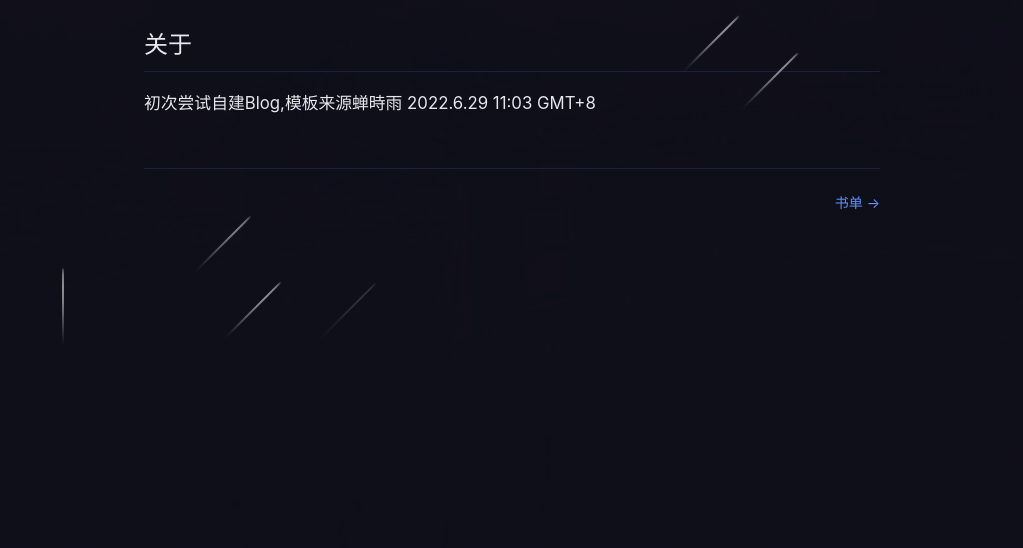
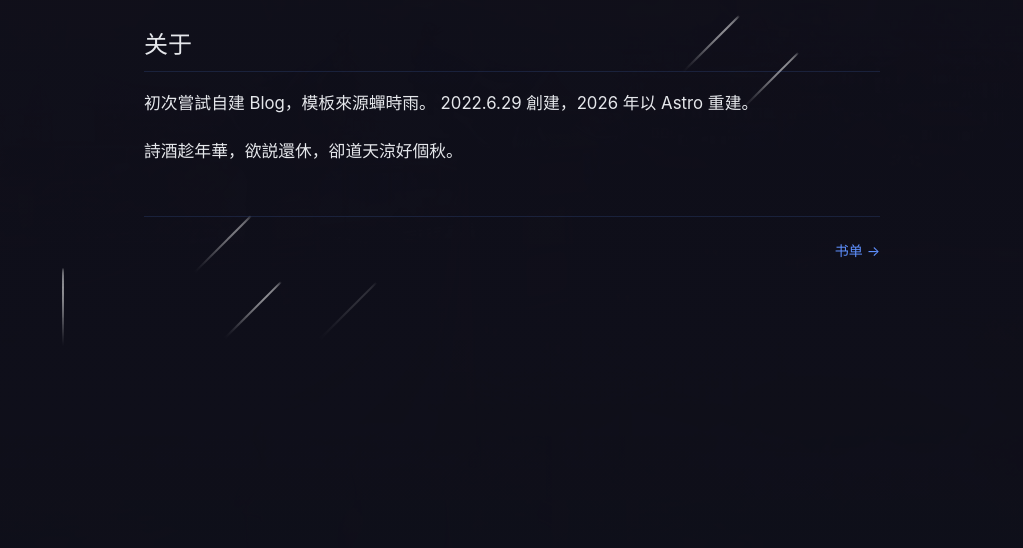
Before and after one commit to PaimonLumine/PaimonLumine.github.io, an Astro site: page /post/1 in a window 1280 px wide. Shown: the part 252-800 px from the top of the page, without its empty margins (128-1151 px from the left). Built offline with nearby package versions, Linux system fonts and the light colour scheme; Astro itself is replaced by a stand-in of ours; a script that the page names is missing.

Commit message:
Update About page to reflect Astro rebuild

```diff
--- a/src/content/posts/001-post-1.md
+++ b/src/content/posts/001-post-1.md
@@ -11,6 +11,7 @@ draft: false
 ---
 ## 关于
 
+初次嘗試自建 Blog，模板來源蟬時雨。
+2022.6.29 創建，2026 年以 Astro 重建。
 
-初次尝试自建Blog,模板来源蝉時雨
-2022.6.29 11:03 GMT+8
+詩酒趁年華，欲説還休，卻道天涼好個秋。
```
